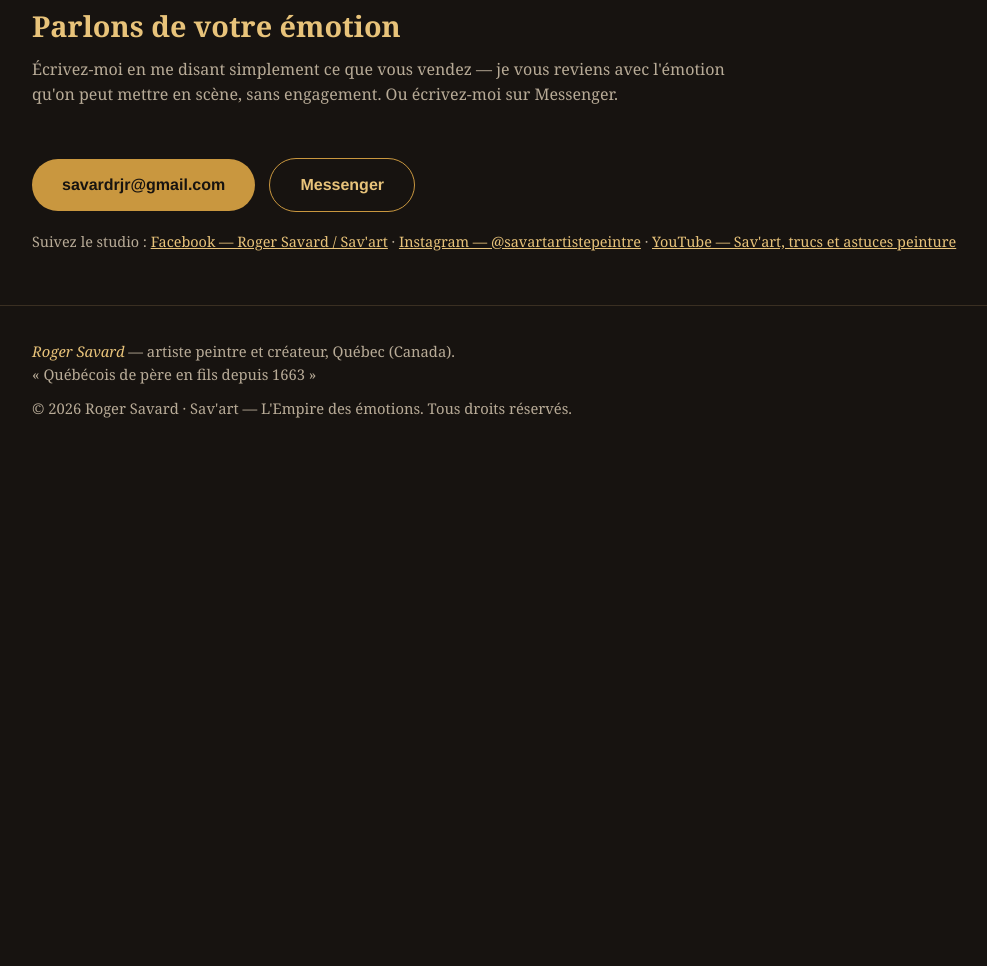
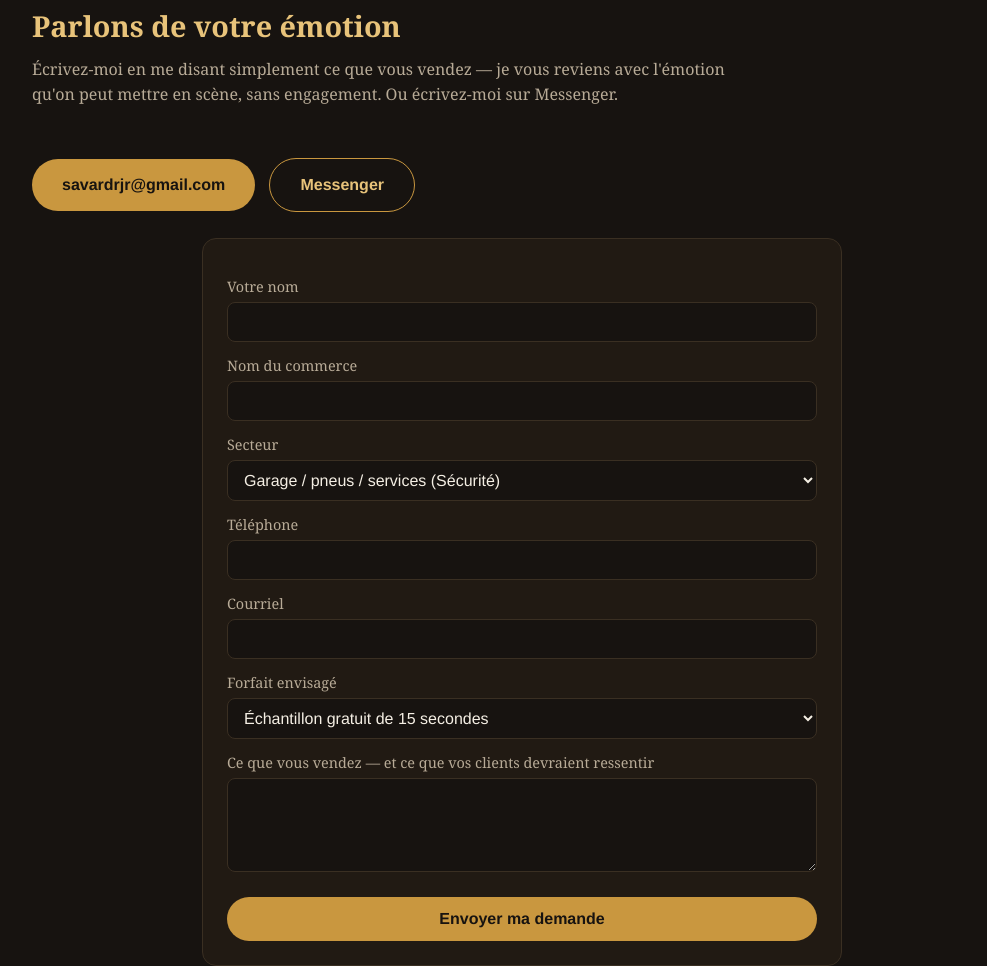
Before and after one commit to neuraxl/empire-des-emotions, a plain HTML site: page index.html in a window 1280 px wide. Shown: the part 4176-5142 px from the top of the page, without its empty margins (118-1105 px from the left). Before the commit the page ends 4640 px from the top, so only its background shows below. Drawn offline with Linux system fonts and the light colour scheme.

Commit message:
Formulaire de demande (FormSubmit vers Gmail), donnees structurees, sitemap

```diff
--- a/index.html
+++ b/index.html
@@ -13,6 +13,22 @@
 <meta property="og:image:width" content="1280">
 <meta property="og:image:height" content="720">
 <meta name="twitter:card" content="summary_large_image">
+<script type="application/ld+json">
+{"@context":"https://schema.org","@type":"ProfessionalService",
+ "name":"L'Empire des émotions — Roger Savard (Sav'art)",
+ "url":"https://neuraxl.github.io/empire-des-emotions/",
+ "email":"savardrjr@gmail.com",
+ "description":"Capsules vidéo émotionnelles, séries et jingles pour les commerces du Québec. Spécialité : garages et commerces de services.",
+ "areaServed":"Québec, Canada",
+ "founder":{"@type":"Person","name":"Roger Savard"},
+ "makesOffer":[
+  {"@type":"Offer","name":"Capsule émotionnelle","price":"250","priceCurrency":"CAD"},
+  {"@type":"Offer","name":"Série découverte","price":"750","priceCurrency":"CAD"},
+  {"@type":"Offer","name":"Forfait mensuel","price":"500","priceCurrency":"CAD"},
+  {"@type":"Offer","name":"Forfait mensuel Plus","price":"950","priceCurrency":"CAD"},
+  {"@type":"Offer","name":"Jingle original","price":"350","priceCurrency":"CAD"},
+  {"@type":"Offer","name":"Identité visuelle de base","price":"300","priceCurrency":"CAD"}]}
+</script>
 <style>
 :root{
   --ink:#171310; --ink2:#221c16; --gold:#c9973f; --gold2:#e8c37a;
@@ -74,6 +90,15 @@ h2+.intro{color:var(--muted);max-width:720px;margin-bottom:26px}
 .note{color:var(--muted);font-size:.9rem;margin-top:18px}
 footer{border-top:1px solid var(--line);padding:34px 0 44px;color:var(--muted);font-size:.92rem}
 footer .sig{color:var(--gold2);font-style:italic}
+form{background:var(--card);border:1px solid var(--line);border-radius:14px;padding:24px;max-width:640px;margin:26px auto 0;text-align:left}
+form label{display:block;color:var(--muted);font-size:.9rem;margin:12px 0 4px}
+form input,form select,form textarea{width:100%;background:var(--ink);border:1px solid var(--line);border-radius:8px;
+  color:var(--cream);padding:10px 12px;font-size:1rem;font-family:Helvetica,Arial,sans-serif}
+form input:focus,form select:focus,form textarea:focus{outline:none;border-color:var(--gold)}
+form button{margin-top:18px;width:100%;background:var(--gold);color:#171310;font-weight:bold;border:none;
+  padding:13px;border-radius:999px;font-size:1rem;cursor:pointer;font-family:Helvetica,Arial,sans-serif}
+form button:hover{background:var(--gold2)}
+.form-ok{display:none;background:var(--card);border:1px solid var(--gold);border-radius:14px;padding:24px;max-width:640px;margin:26px auto 0}
 @media(max-width:640px){.hero h1{font-size:2rem}.nav nav{display:none}}
 </style>
 </head>
@@ -253,6 +278,45 @@ footer .sig{color:var(--gold2);font-style:italic}
        l'émotion qu'on peut mettre en scène, sans engagement. Ou écrivez-moi sur Messenger.</p>
     <a class="btn" href="mailto:savardrjr@gmail.com?subject=L'Empire%20des%20%C3%A9motions%20—%20demande%20d'information">savardrjr@gmail.com</a>
     <a class="btn ghost" href="https://m.me/moleculeT9">Messenger</a>
+    <form id="demande" onsubmit="return envoyerDemande(event)">
+      <label for="f-nom">Votre nom</label>
+      <input id="f-nom" name="nom" required autocomplete="name">
+      <label for="f-commerce">Nom du commerce</label>
+      <input id="f-commerce" name="commerce" required>
+      <label for="f-secteur">Secteur</label>
+      <select id="f-secteur" name="secteur">
+        <option>Garage / pneus / services (Sécurité)</option>
+        <option>Restaurant / café / alimentation (Désir)</option>
+        <option>Beauté / spa / coiffure (Beauté)</option>
+        <option>Services à domicile (Sérénité)</option>
+        <option>Enfants / librairie / jouets (Imagination)</option>
+        <option>Coaching / formation / artisanat (Espoir)</option>
+        <option>Autre</option>
+      </select>
+      <label for="f-tel">Téléphone</label>
+      <input id="f-tel" name="telephone" type="tel" required autocomplete="tel">
+      <label for="f-courriel">Courriel</label>
+      <input id="f-courriel" name="courriel" type="email" required autocomplete="email">
+      <label for="f-forfait">Forfait envisagé</label>
+      <select id="f-forfait" name="forfait">
+        <option>Échantillon gratuit de 15 secondes</option>
+        <option>Capsule émotionnelle — 250 $</option>
+        <option>Série découverte — 750 $</option>
+        <option>Forfait mensuel — 500 $/mois</option>
+        <option>Forfait mensuel Plus — 950 $/mois</option>
+        <option>Jingle original — 350 $</option>
+        <option>Identité visuelle de base — 300 $</option>
+        <option>Je ne sais pas encore</option>
+      </select>
+      <label for="f-msg">Ce que vous vendez — et ce que vos clients devraient ressentir</label>
+      <textarea id="f-msg" name="message" rows="4"></textarea>
+      <input type="text" name="_honey" style="display:none" tabindex="-1" autocomplete="off">
+      <button type="submit">Envoyer ma demande</button>
+    </form>
+    <div class="form-ok" id="form-ok">
+      <b>Merci !</b> Votre demande est envoyée. On vous revient rapidement avec l'émotion
+      qu'on peut mettre en scène pour votre commerce.
+    </div>
     <p class="note">Suivez le studio : <a href="https://www.facebook.com/share/19tA8EXsyt/">Facebook — Roger Savard / Sav'art</a> ·
        <a href="https://www.instagram.com/savartartistepeintre">Instagram — @savartartistepeintre</a> ·
        <a href="https://www.youtube.com/@savartastuces">YouTube — Sav'art, trucs et astuces peinture</a></p>
@@ -268,6 +332,30 @@ footer .sig{color:var(--gold2);font-style:italic}
 </footer>
 
 <script>
+function envoyerDemande(ev){
+  ev.preventDefault();
+  var f = document.getElementById('demande');
+  var data = {};
+  new FormData(f).forEach(function(v,k){ data[k]=v; });
+  data._subject = "Nouvelle demande — L'Empire des émotions";
+  data._template = "table";
+  data._captcha = "false";
+  fetch("https://formsubmit.co/ajax/savardrjr@gmail.com", {
+    method: "POST",
+    headers: {"Content-Type": "application/json", "Accept": "application/json"},
+    body: JSON.stringify(data)
+  }).then(function(r){
+    if(r.ok){
+      f.style.display = "none";
+      document.getElementById('form-ok').style.display = "block";
+    } else {
+      alert("L'envoi a échoué — écrivez-moi directement : savardrjr@gmail.com");
+    }
+  }).catch(function(){
+    alert("L'envoi a échoué — écrivez-moi directement : savardrjr@gmail.com");
+  });
+  return false;
+}
 function toggleCard(el){
   var was = el.classList.contains('active');
   document.querySelectorAll('.card').forEach(function(c){ c.classList.remove('active'); });
```
Also changed, not shown: sitemap.xml (added, +8 -0 lines), robots.txt (added), 1 other file.
